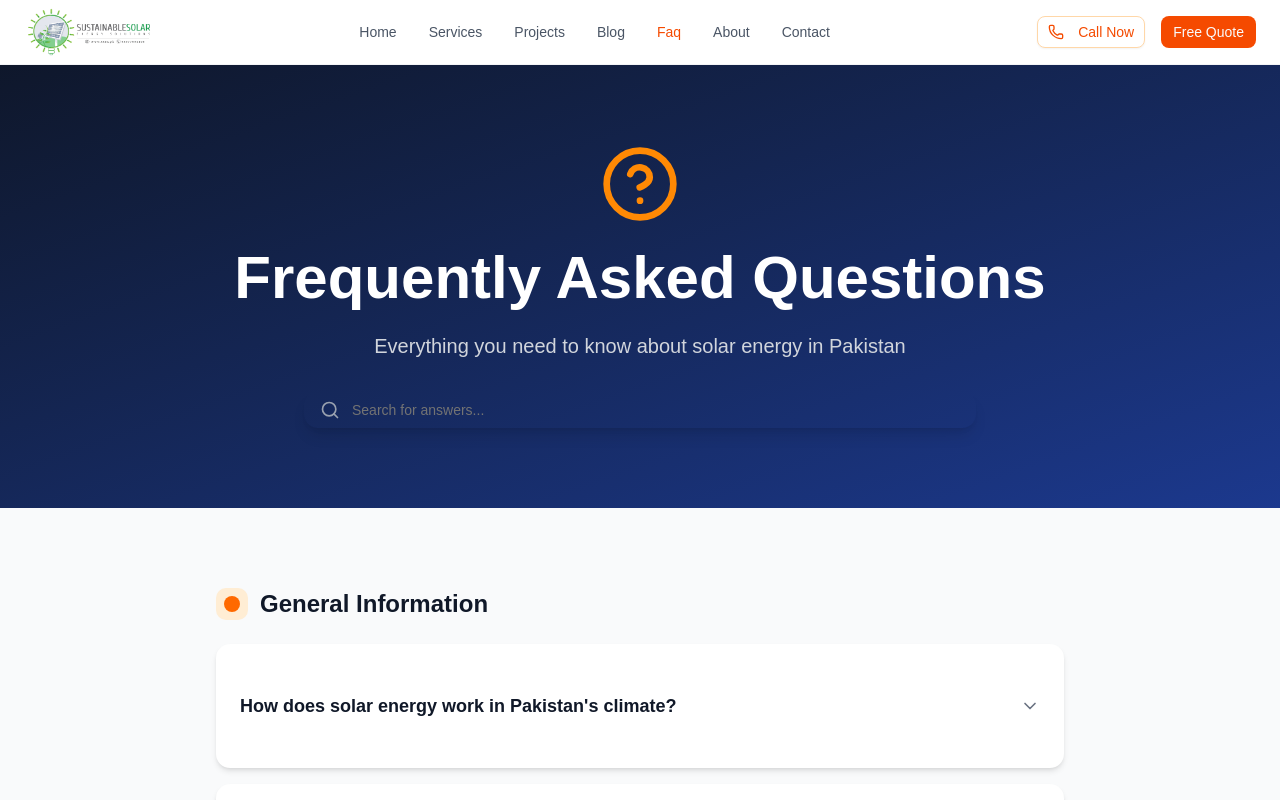
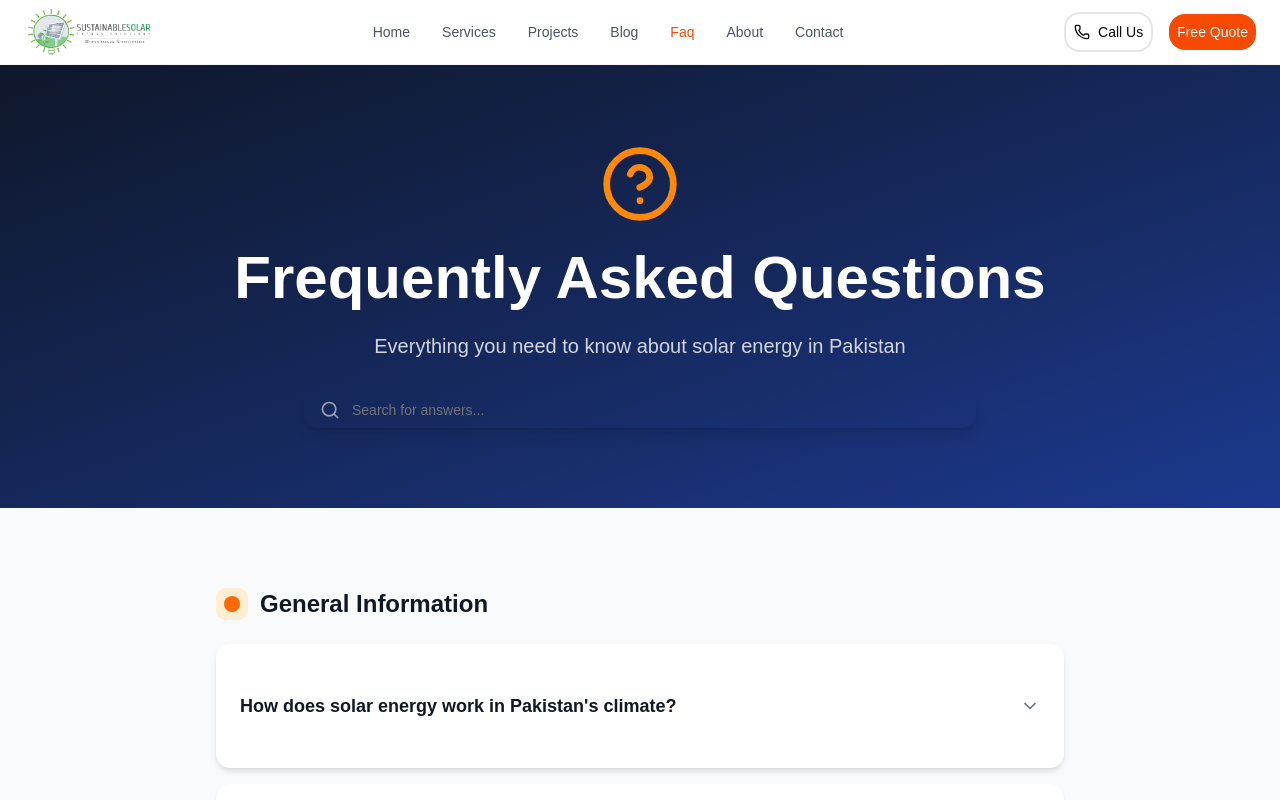
Before and after one commit to 0ahsan1/sses-new, a Next.js app: page /faq in a window 1280 px wide. Shown: the top 800 px of the page. Built offline with nearby package versions, Linux system fonts and the light colour scheme.

Commit message:
footer changes

```diff
--- a/components/Layout.js
+++ b/components/Layout.js
@@ -103,13 +103,13 @@ export default function Layout({ children, currentPageName }) {
 
             {/* Desktop CTA */}
             <div className="hidden md:flex items-center space-x-4">
-              <Button variant="outline" size="sm" className="border-orange-200 text-orange-600 hover:bg-orange-50">
-                <Phone className="w-4 h-4 mr-2" />
-                Call Now
-              </Button>
-              <Button size="sm" className="bg-orange-600 hover:bg-orange-700">
+                <a href="tel:+923018207730" className={'flex items-center border border-2 p-2 rounded-2xl text-sm'}>
+                  <Phone className="w-4 h-4 mr-2" />
+                   <span>Call Us</span>
+                </a>
+              <Link href={createPageUrl("/contact")} className="text-white bg-orange-600 hover:bg-orange-700 p-2 rounded-2xl text-sm">
                 Free Quote
-              </Button>
+              </Link>
             </div>
 
             {/* Mobile menu button */}
@@ -145,10 +145,10 @@ export default function Layout({ children, currentPageName }) {
                 </Link>
               ))}
               <div className="flex flex-col space-y-2 pt-4 border-t border-gray-100">
-                <Button variant="outline" size="sm" className="border-orange-200 text-orange-600">
+                <a href="tel:+923018207730" className={'flex items-center border border-2 px-2 py-1 rounded-2xl'}>
                   <Phone className="w-4 h-4 mr-2" />
-                  Call Now
-                </Button>
+                  <span>Call Us</span>
+                </a>
                 <Button size="sm" className="bg-orange-600 hover:bg-orange-700">
                   Free Quote
                 </Button>
@@ -167,10 +167,9 @@ export default function Layout({ children, currentPageName }) {
           <div className="grid md:grid-cols-4 gap-12">
             <div className="md:col-span-2">
               <div className="flex items-center gap-3 mb-5">
-                <div className="w-10 h-10 rounded-xl bg-gradient-to-br from-amber-400 to-amber-500 flex items-center justify-center">
-                  <Sun className="w-6 h-6 text-slate-900" />
+              <div>
+                  <Image unoptimized={true} className={'w-30 h-10'} src={'/footer-logo.png'} alt={'sses logo'} width={20} height={20} />
                 </div>
-                <span className="text-xl font-bold text-white tracking-tight">SolarEdge</span>
               </div>
               <p className="text-slate-400 max-w-sm leading-relaxed">
                 Premium solar energy solutions for homes and businesses.
@@ -191,15 +190,16 @@ export default function Layout({ children, currentPageName }) {
             <div>
               <h4 className="text-white font-semibold mb-5 text-sm tracking-wider uppercase">Contact</h4>
               <ul className="space-y-3 text-slate-400 text-sm">
-                <li>(555) 123-4567</li>
-                <li>info@solaredge.com</li>
-                <li>123 Solar Way<br />Austin, TX 78701</li>
+                <li><a href="tel:+923018207730" className="hover:text-amber-400 transition-colors">(+92) 301-820-7730</a></li>
+                <li><a href="mailto:info.sustainablesolar@gmail.com" className="hover:text-amber-400 transition-colors">info.sustainablesolar@gmail.com</a></li>
+                <li>Office # 813-B Anum Estate Building, <br/> Shahra-e-Faisal Karachi, Pakistan
+                </li>
               </ul>
             </div>
           </div>
 
           <div className="mt-16 pt-8 border-t border-white/5 flex flex-col md:flex-row justify-between items-center gap-4">
-            <p className="text-slate-500 text-sm">© 2026 SolarEdge. All rights reserved.</p>
+            <p className="text-slate-500 text-sm">© 2026 Sustainable Solar Energy Solutions. All rights reserved.</p>
             <div className="flex gap-6 text-slate-500 text-sm">
               <span className="hover:text-slate-300 cursor-pointer transition-colors">Privacy</span>
               <span className="hover:text-slate-300 cursor-pointer transition-colors">Terms</span>
```
Also changed, not shown: public/footer-logo.png (added).
